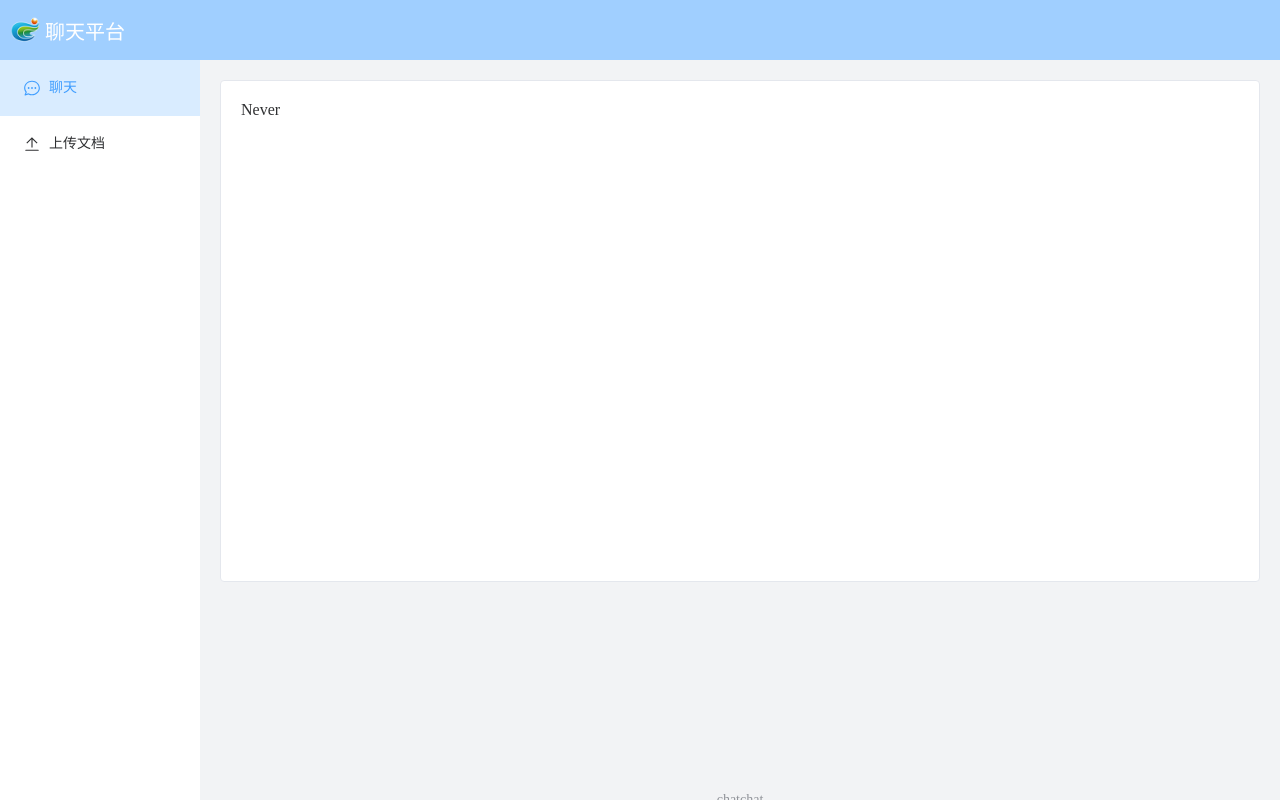
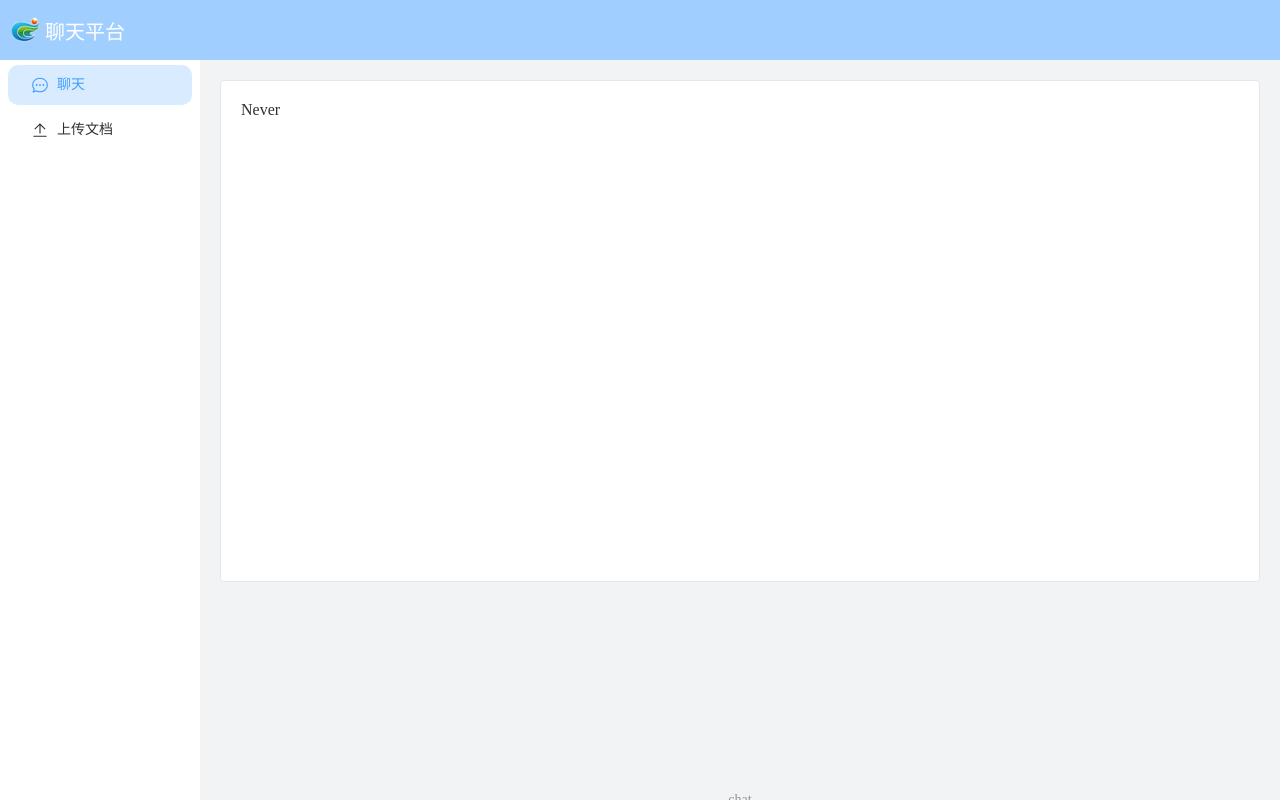
Before and after one commit to FadedYu/vue-langchain-chat, a Vue app: page /chat in a window 1280 px wide. Built offline with nearby package versions, Linux system fonts and the light colour scheme.

Commit message:
优化基础layout容器

```diff
--- a/src/layout/components/base/LayoutAside.vue
+++ b/src/layout/components/base/LayoutAside.vue
@@ -57,6 +57,13 @@ const collapse = computed(() => {
   border-right: 0;
 }
 
+.el-menu-item {
+  height: 40px;
+  margin: 5px 8px;
+  line-height: 40px;
+  border-radius: 10px;
+}
+
 .el-menu-item.is-active {
   color: var(--el-menu-active-color);
   background-color: var(--el-color-primary-light-8);
--- a/src/layout/components/base/LayoutContainer.vue
+++ b/src/layout/components/base/LayoutContainer.vue
@@ -32,7 +32,6 @@ import LayoutFooter from './LayoutFooter.vue'
   height: 100vh;
 
   .el-header {
-    height: var(--el-header-height);
     padding: 0 10px;
     background-color: var(--el-color-primary-light-5);
   }
--- a/src/layout/components/base/LayoutFooter.vue
+++ b/src/layout/components/base/LayoutFooter.vue
@@ -2,7 +2,7 @@
 
 <template>
   <div class="footer">
-    <el-text class="mx-1" type="info">chatchat</el-text>
+    <el-text class="mx-1" type="info">chat</el-text>
   </div>
 </template>
 
```
